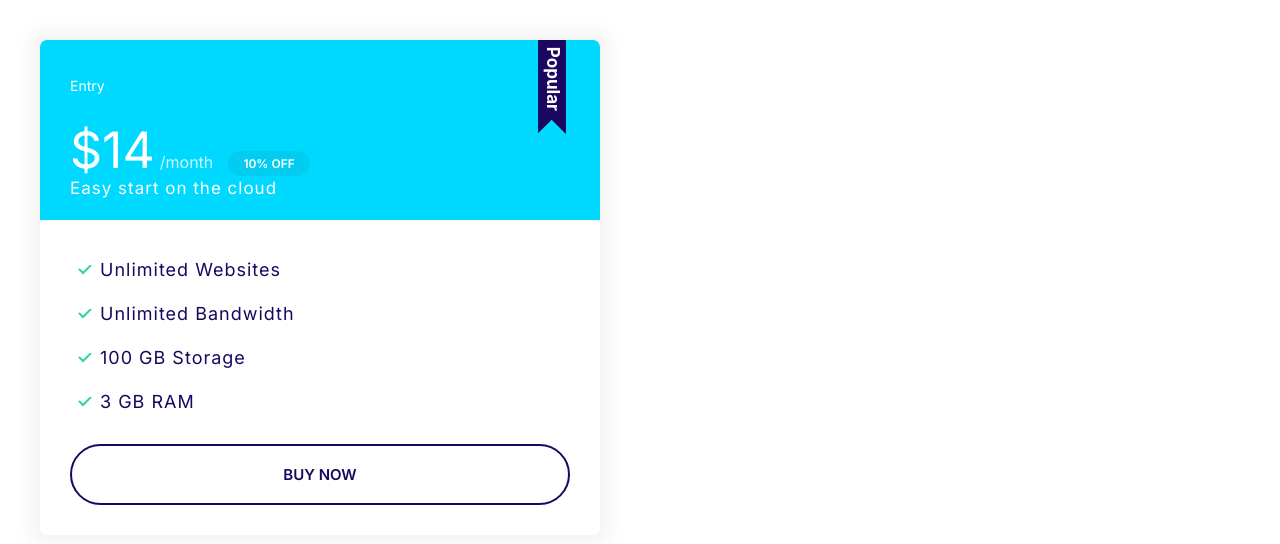
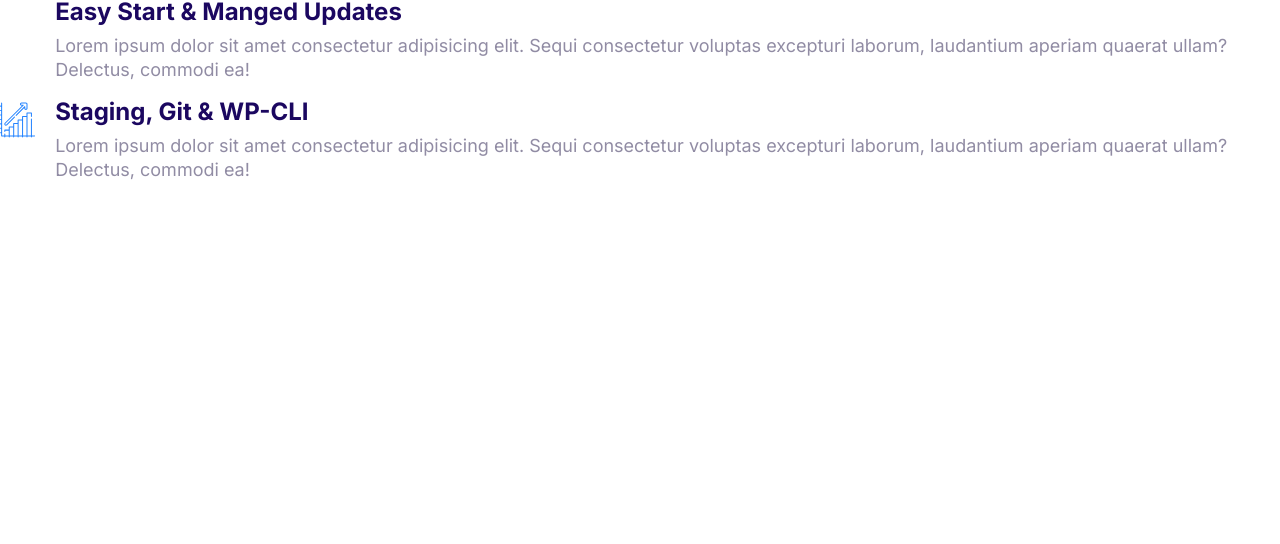
Before and after one commit to mohashyne/Crystalbytes, a plain HTML site: page index.html in a window 1280 px wide. Drawn offline with Linux system fonts and the light colour scheme.

Commit message:
media-object defined.

```diff
--- a/css/styles.css
+++ b/css/styles.css
@@ -412,3 +412,24 @@ a {
         font-size: 1.7rem;
     }
 }
+
+
+/* Media */
+
+.media {
+    display: flex;
+
+}
+
+.media__title {
+    margin-top: 0;
+}
+
+.media__body {
+    margin: 0 2rem;
+}
+
+.media__image {
+    margin-top: 1rem;
+
+}
--- a/index.html
+++ b/index.html
@@ -15,26 +15,32 @@
     <link rel="stylesheet" href="css/styles.css" />
   </head>
   <body>
-    <div class="plan-container">
-      <div class="plan plan--popular">
-        <div class="card card--secondary">
-          <header class="card__header">
-            <h3 class="plan__name">Entry</h3>
-            <span class="plan__price">$14</span>
-            <span class="plan__billing-cycle">/month</span>
-            <span class="badge badge--secondary badge--small">10% OFF</span>
-            <span class="plan__description">Easy start on the cloud</span>
-          </header>
-          <div class="card__body">
-            <ul class="list list--tick">
-              <li class="list__item item--primary">Unlimited Websites</li>
-              <li class="list__item item--primary">Unlimited Bandwidth</li>
-              <li class="list__item item--primary">100 GB Storage</li>
-              <li class="list__item item--primary">3 GB RAM</li>
-            </ul>
-            <button class="btn btn--outline btn--block">Buy Now</button>
-          </div>
-        </div>
+    <div class="media">
+      <div class="media__image"></div>
+    </svg><svg class="icon icon-primary">
+      <use xlink:href="images/sprite.svg#snap"></use>
+    </svg>
+      <div class="media__body">
+        <h3 class="media__title">Easy Start & Manged Updates</h3>
+        <p>
+          Lorem ipsum dolor sit amet consectetur adipisicing elit. Sequi
+          consectetur voluptas excepturi laborum, laudantium aperiam quaerat
+          ullam? Delectus, commodi ea!
+        </p>
+      </div>
+    </div>
+    <div class="media">
+      <div class="media__image"></div>
+    </svg><svg class="icon icon--primary">
+      <use xlink:href="images/sprite.svg#growth"></use>
+    </svg>
+      <div class="media__body">
+        <h3 class="media__title">Staging, Git & WP-CLI</h3>
+        <p>
+          Lorem ipsum dolor sit amet consectetur adipisicing elit. Sequi
+          consectetur voluptas excepturi laborum, laudantium aperiam quaerat
+          ullam? Delectus, commodi ea!
+        </p>
       </div>
     </div>
   </body>
```
Also changed, not shown: componet/media-object.html (added, +28 -0 lines), images/sprite.svg.
